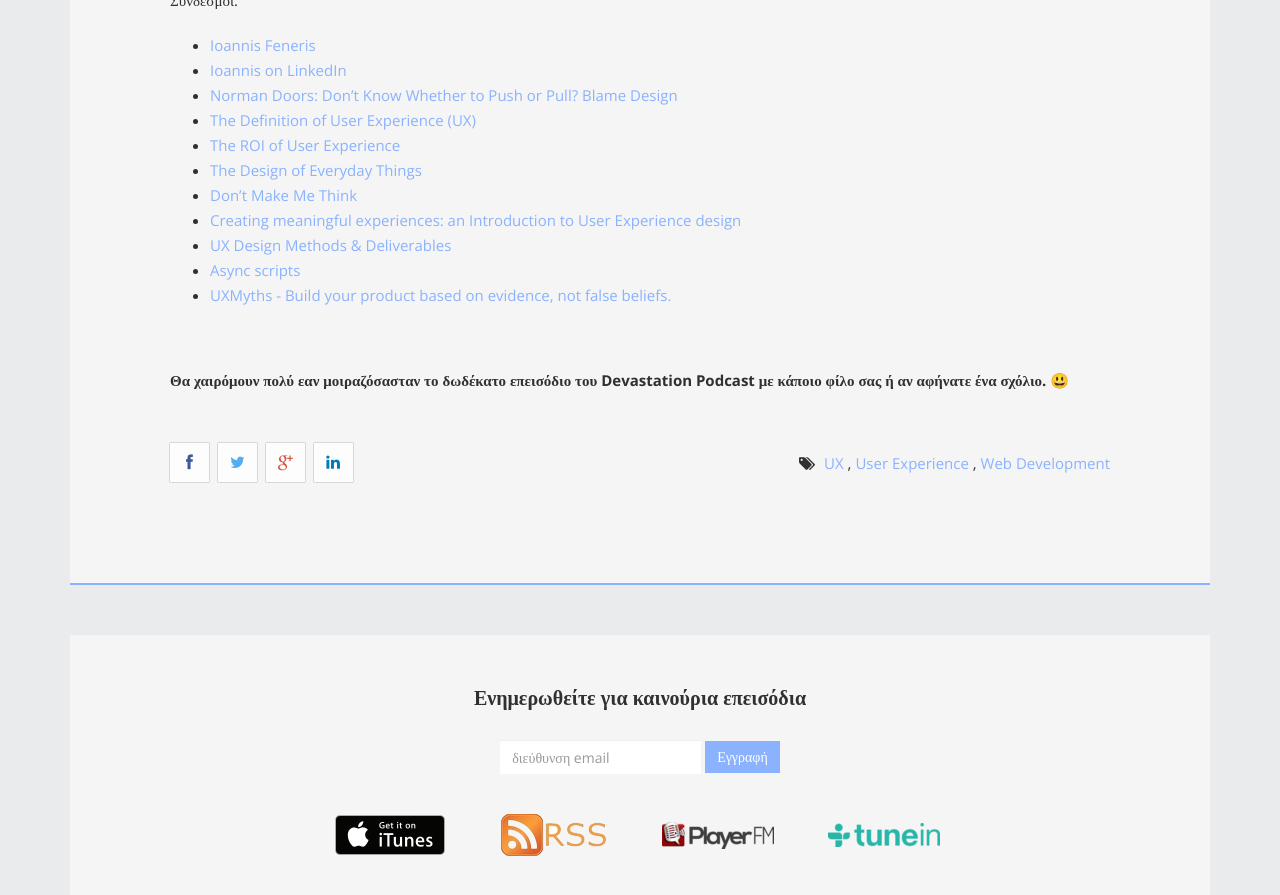
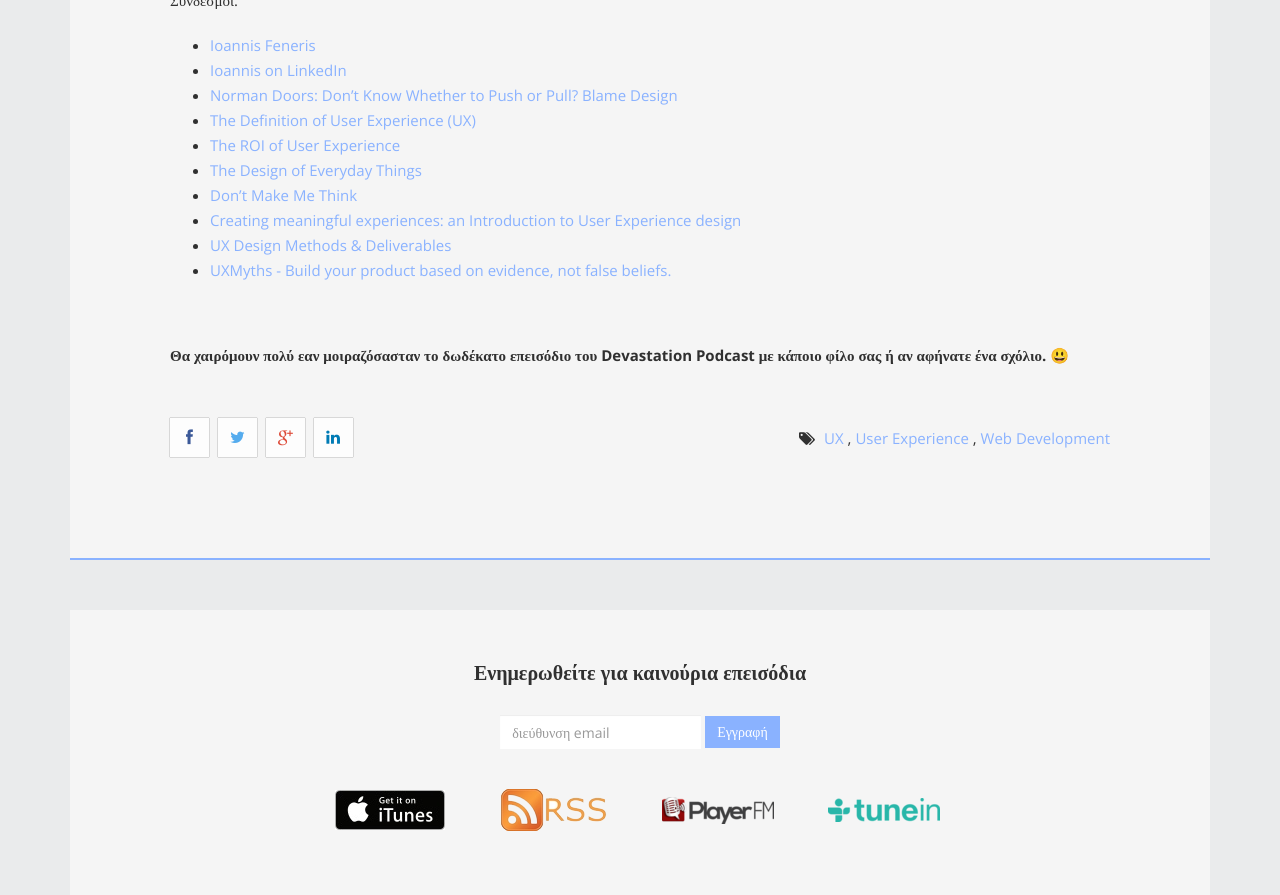
Before and after one commit to kbariotis/devastation-podcast, a Jekyll site: the page built from _posts/2017-07-31-ep12-Ioannis-Feneris.markdown, in a window 1280 px wide and 900 px high, scrolled down 989 px. Shown: the top 895 px of the window. Built offline with Jekyll 4.4.1, drawn with Linux system fonts in a browser that asks for light colours; Markdown is read by kramdown in place of the engine named in the settings; comment, search, counter and statistics services are not loaded.

Commit message:
fix link

```diff
--- a/_posts/2017-07-31-ep12-Ioannis-Feneris.markdown
+++ b/_posts/2017-07-31-ep12-Ioannis-Feneris.markdown
@@ -38,7 +38,6 @@ summary: "Ο Γίαννης μου εξηγει ότι το User Experience έχ
 * <a href="https://en.wikipedia.org/wiki/Don%27t_Make_Me_Think" target="_blank">Don't Make Me Think</a>
 * <a href="http://www.keepitusable.com/blog/?tag=ux-benefits" target="_blank">Creating meaningful experiences: an Introduction to User Experience design</a>
 * <a href="https://uxdesign.cc/ux-design-methods-deliverables-657f54ce3c7d" target="_blank">UX Design Methods & Deliverables</a>
-* <a href="https://www.igvita.com/2014/05/20/script-injected-async-scripts-considered-harmful/" target="_blank">Async scripts</a>
 * <a href="http://uxmyths.com/" target="_blank">UXMyths - Build your product based on evidence, not false beliefs.</a>
 
 <br/>
```
